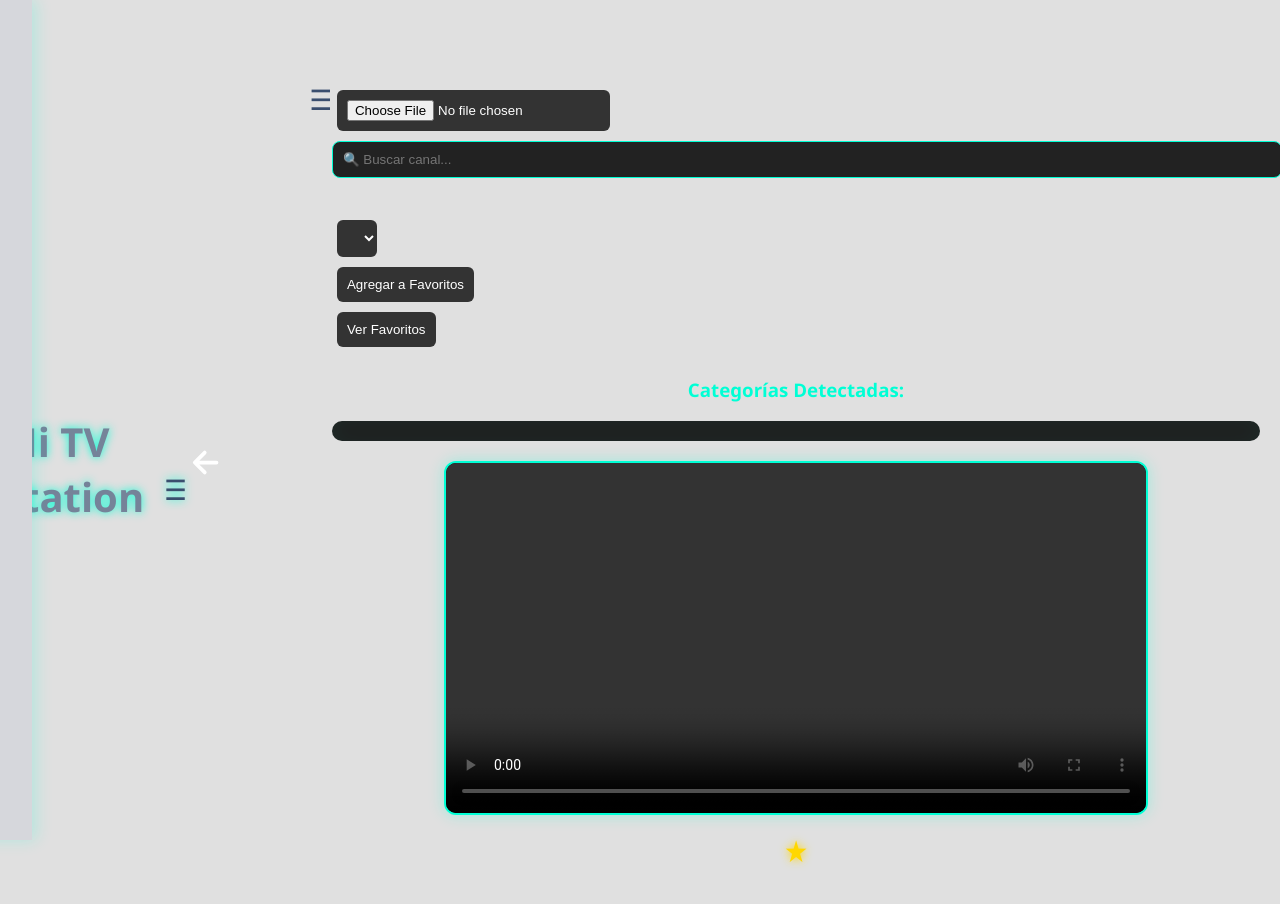
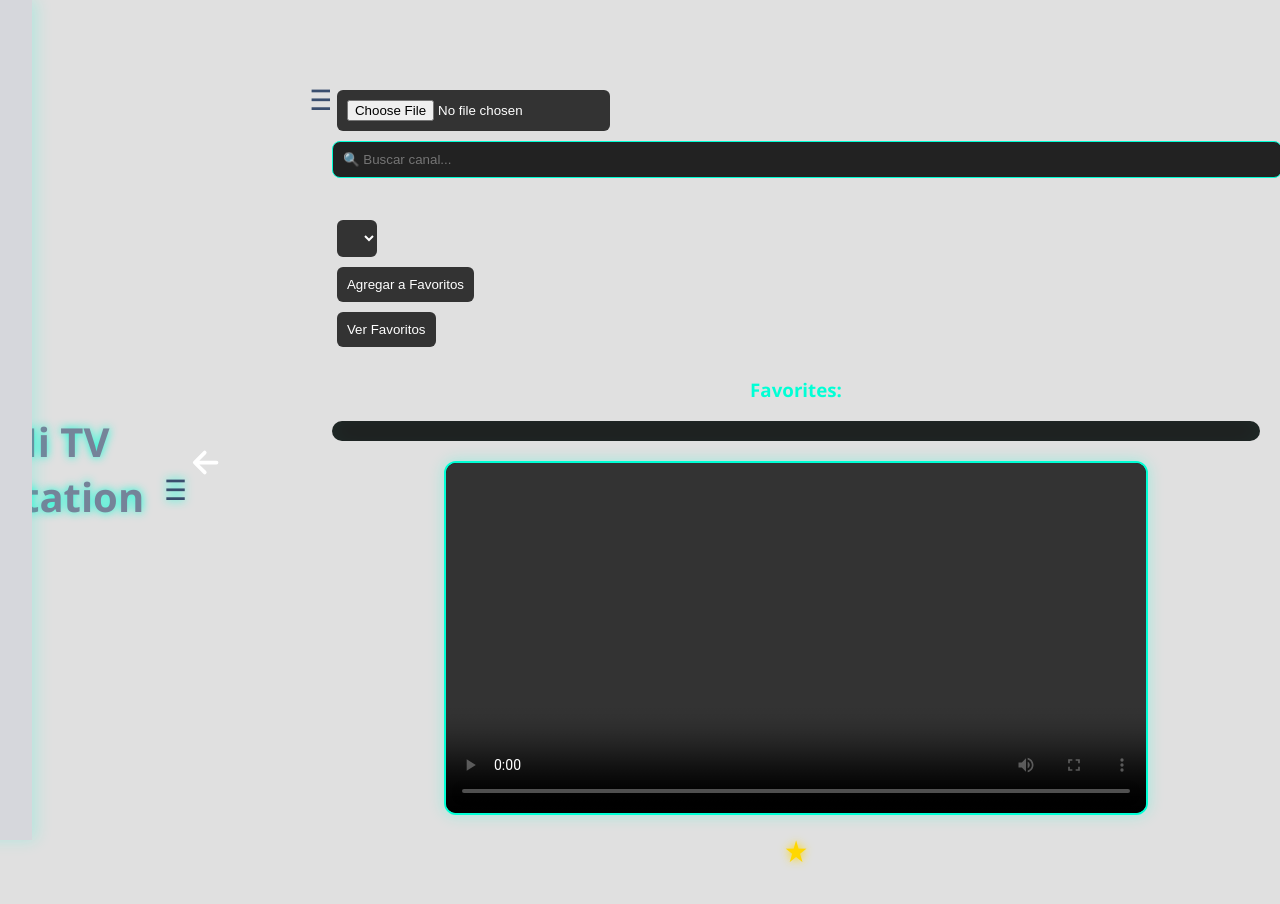
Before and after one commit to cuervo-123/mi-tv-station, a plain HTML site: page index.html in a window 1280 px wide. Drawn offline with Linux system fonts and the light colour scheme.

Commit message:
Update index.html

```diff
--- a/index.html
+++ b/index.html
@@ -332,7 +332,7 @@
     </div>
 
     <div>
-    <h3>Categorías Detectadas:</h3>
+    <h3>Favorites:</h3>
     <div id="category-list"></div>
     </div>
 
```
